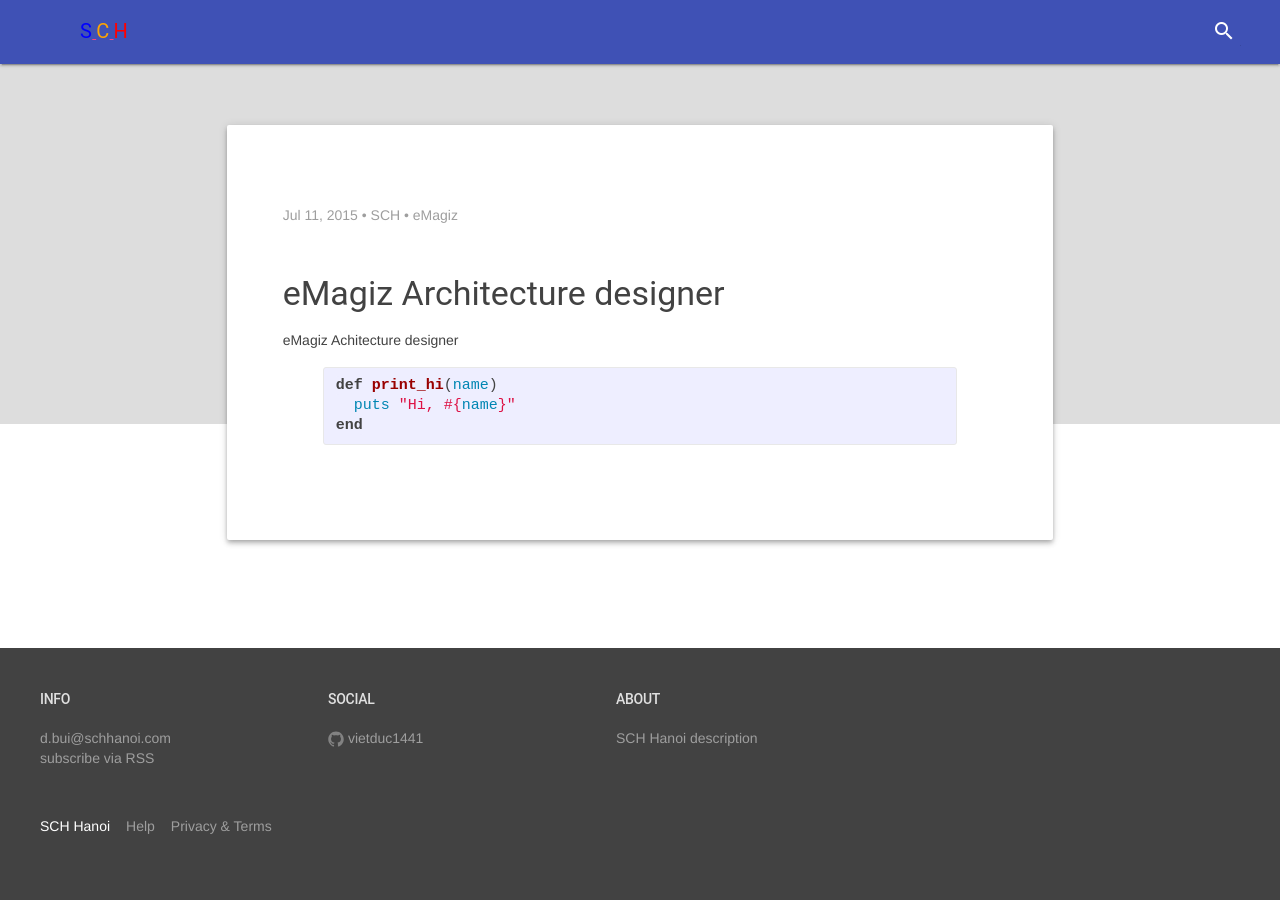
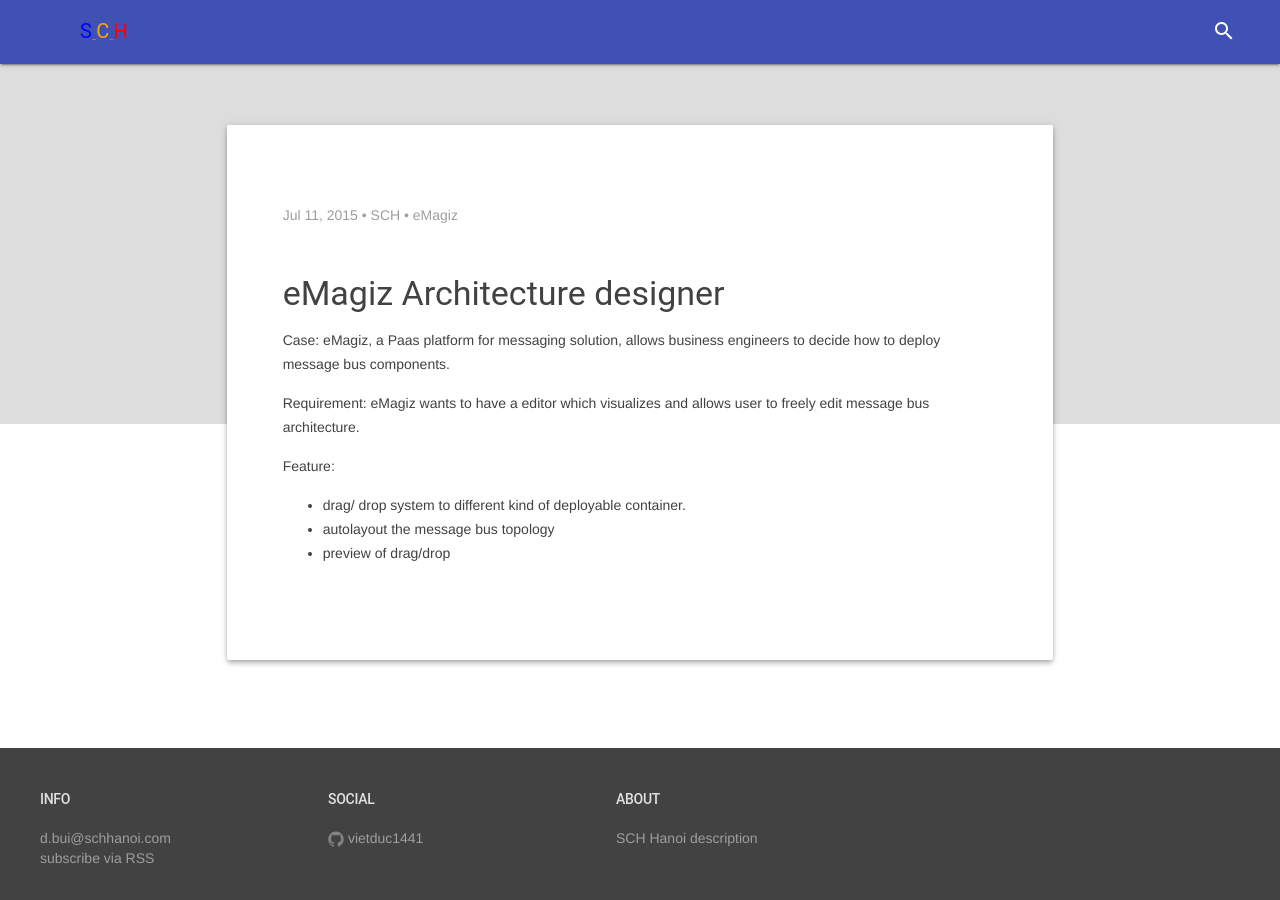
Before and after one commit to vietduc1441/vietduc1441.github.io, a Jekyll site: the page built from _posts/2015-07-11-emagiz-architecture-designer.markdown, in a window 1280 px wide. Built offline with Jekyll 4.4.1, drawn with Linux system fonts in a browser that asks for light colours; nearby versions of some CDN libraries.

Commit message:
Update 2015-07-11-emagiz-architecture-designer.markdown

```diff
--- a/_posts/2015-07-11-emagiz-architecture-designer.markdown
+++ b/_posts/2015-07-11-emagiz-architecture-designer.markdown
@@ -6,10 +6,11 @@
 author: SCH
 image: http://i1.wp.com/wptavern.com/wp-content/uploads/2014/12/jekyll.png
 ---
-eMagiz Achitecture designer
+Case: eMagiz, a Paas platform for messaging solution, allows business engineers to decide how to deploy message bus components.
 
-{% highlight ruby %}
-def print_hi(name)
-  puts "Hi, #{name}"
-end
-{% endhighlight %}
+Requirement: eMagiz wants to have a editor which visualizes and allows user to freely edit message bus architecture.
+
+Feature:
+- drag/ drop system to different kind of deployable container.
+- autolayout the message bus topology
+- preview of drag/drop
```
